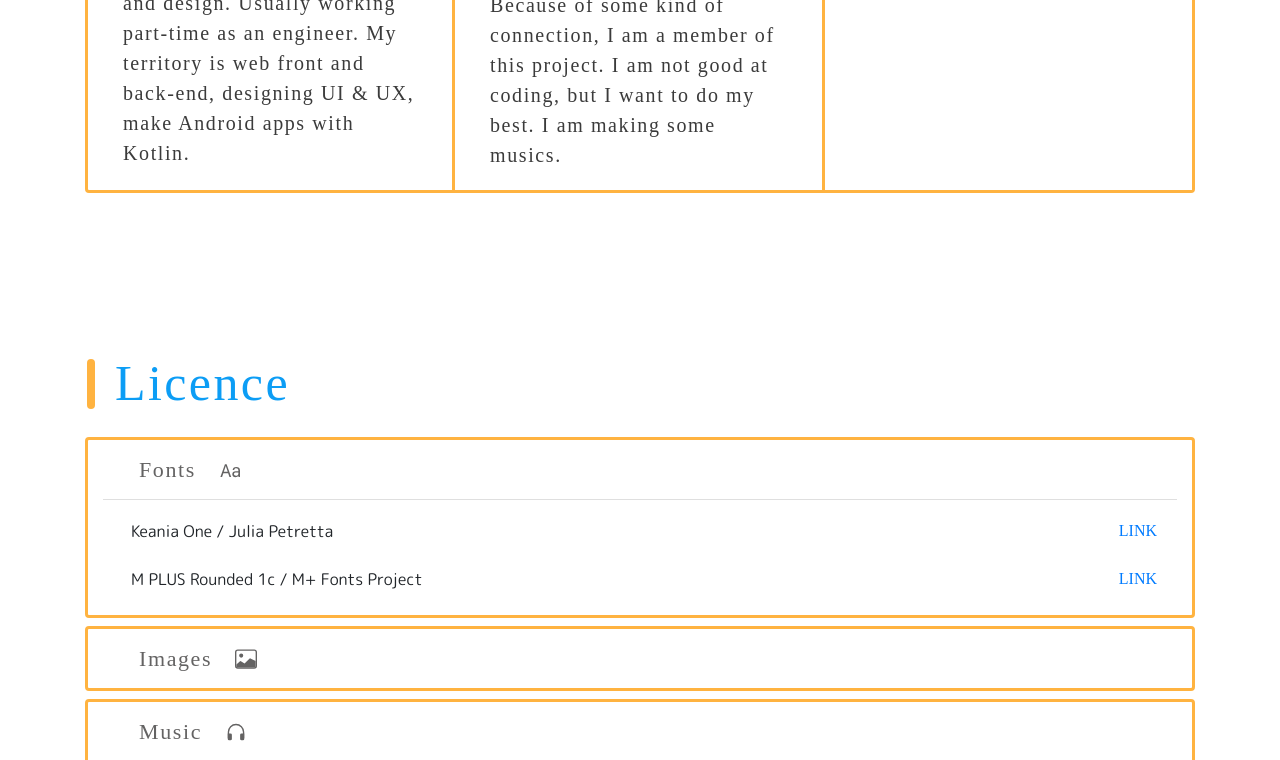
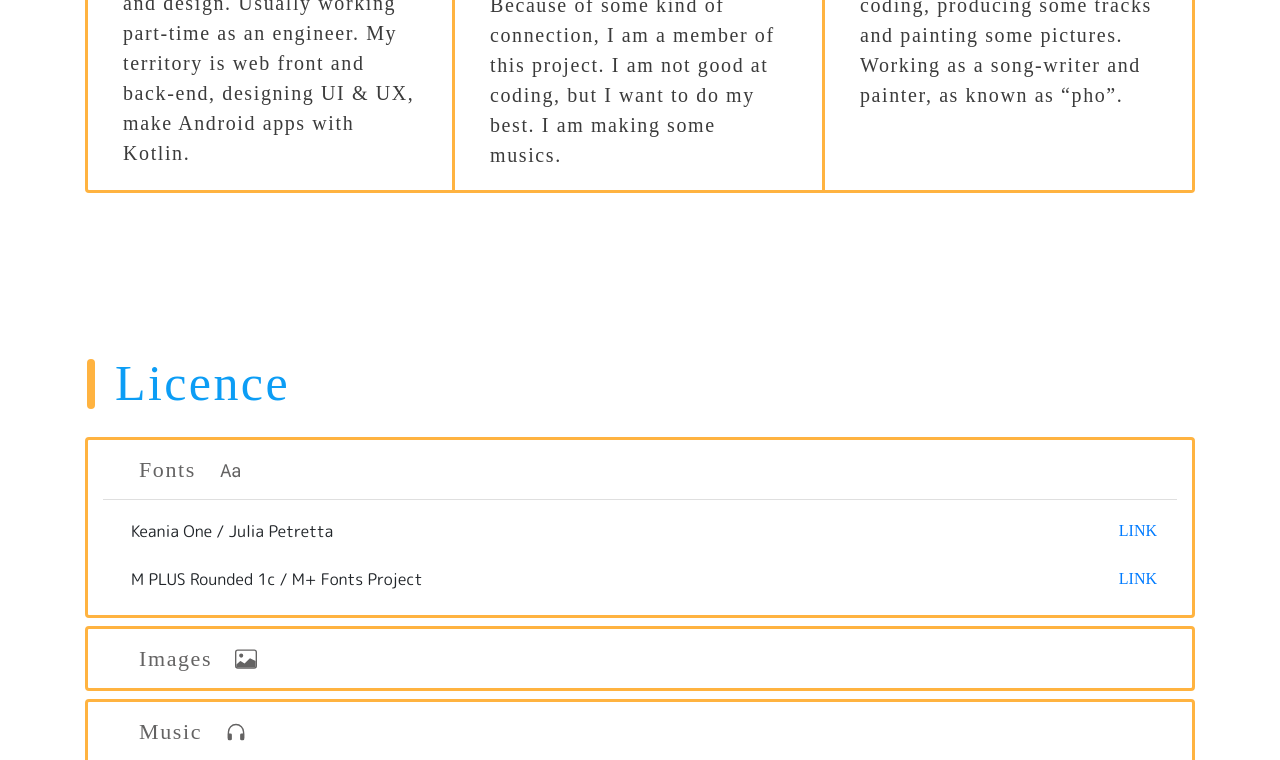
Before and after one commit to smpny7/VIVACE-Web, a plain HTML site: page index.html in a window 1280 px wide. Shown: the part 2687-3447 px from the top of the page. Drawn offline with nearby package versions, Linux system fonts and the light colour scheme; no server answers; a web font is replaced by a local one.

Commit message:
[add] NATSU-DEV追加

```diff
--- a/index.html
+++ b/index.html
@@ -75,7 +75,7 @@
                     <img class="card-img-top mt-5 mb-4" src="img/icon_natsu-dev.jpg" alt="Card image cap">
                     <div class="card-body">
                         <h3 class="card-title">NATSU-DEV</h3>
-                        <p class="card-text">Now Preparing...</p>
+                        <p class="card-text">Some parts of VIVACE; coding, producing some tracks and painting some pictures. Working as a song-writer and painter, as known as “pho”.</p>
                     </div>
                 </div>
             </div>
```
